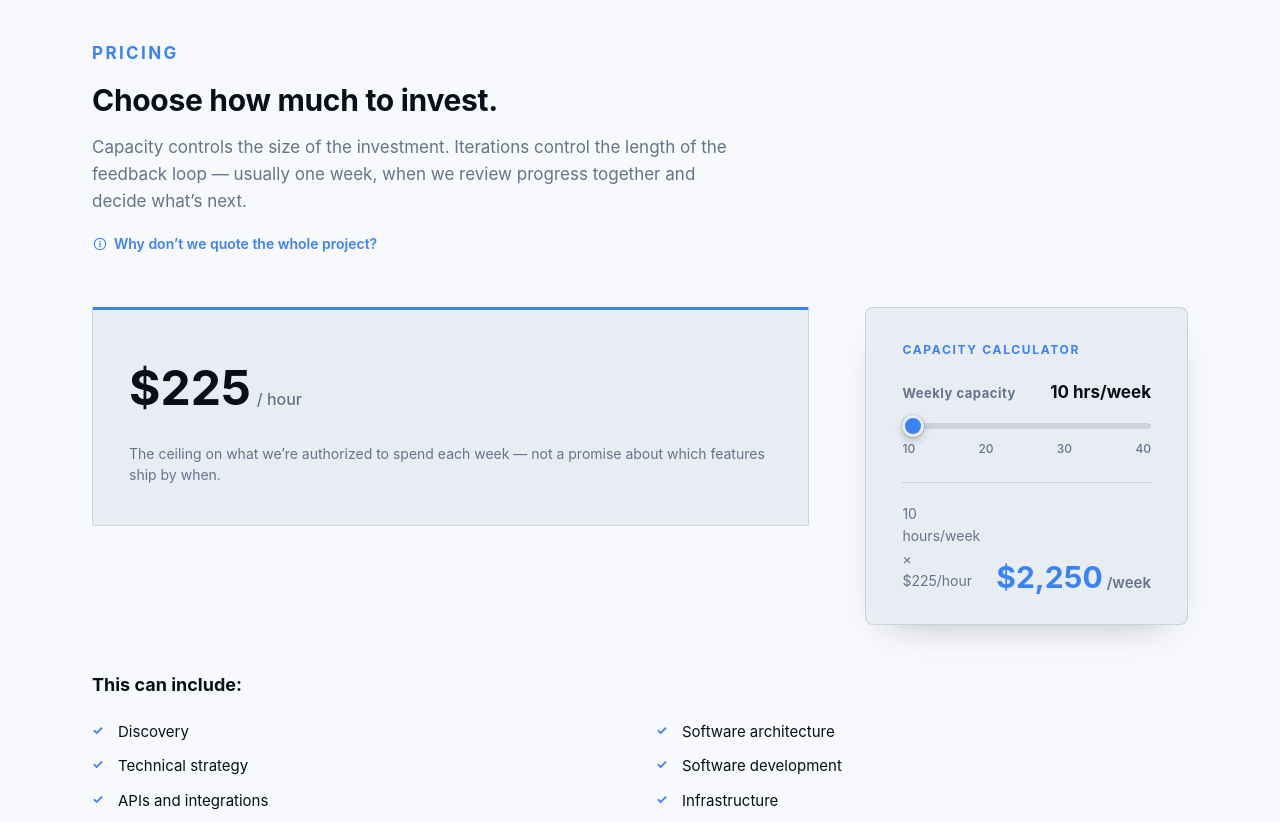
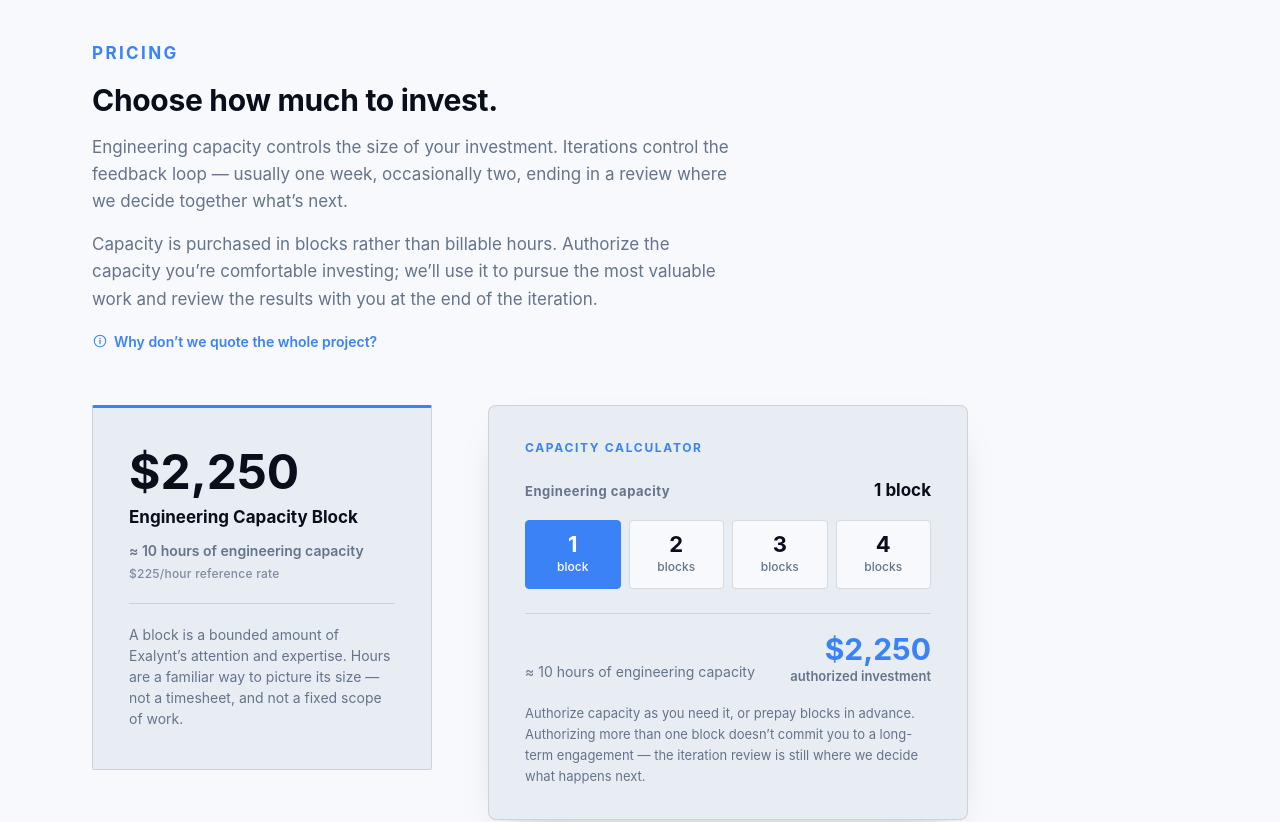
Before and after one commit to exalynt/site, a React (Vite) app: page /work-with-us in a window 1280 px wide. Shown: the part 1580-2402 px from the top of the page. Built offline with nearby package versions, Linux system fonts and the light colour scheme.

Commit message:
Engineering Capacity Blocks

```diff
--- a/src/App.css
+++ b/src/App.css
@@ -1697,100 +1697,90 @@
   color: var(--accent);
 }
 
-.calc-slider-head {
+.calc-head {
   display: flex;
   align-items: baseline;
   justify-content: space-between;
   gap: 12px;
 }
 
-.calc-slider-label {
+.calc-label {
   font-size: 13px;
   font-weight: 700;
   letter-spacing: 0.04em;
   color: var(--text);
 }
 
-.calc-slider-value {
+.calc-value {
   font-family: var(--heading);
   font-size: 17px;
   font-weight: 700;
   color: var(--ink);
 }
 
-.calc-slider {
-  width: 100%;
-  margin: 16px 0 10px;
-  -webkit-appearance: none;
-  appearance: none;
-  height: 6px;
-  border-radius: 3px;
-  outline: none;
+.capacity-options {
+  display: grid;
+  grid-template-columns: repeat(4, 1fr);
+  gap: 8px;
+  margin: 16px 0 24px;
+}
+
+.capacity-option {
+  position: relative;
+  display: flex;
+  flex-direction: column;
+  align-items: center;
+  gap: 2px;
+  padding: 12px 4px;
+  border: 1px solid var(--border);
+  border-radius: 4px;
+  background: var(--bg);
   cursor: pointer;
-
-  &::-webkit-slider-runnable-track {
-    height: 6px;
-    border-radius: 3px;
-    background: transparent;
-  }
-
-  &::-webkit-slider-thumb {
-    -webkit-appearance: none;
-    appearance: none;
-    width: 22px;
-    height: 22px;
-    margin-top: -8px;
-    border-radius: 50%;
+  transition:
+    border-color 0.15s,
+    background 0.15s,
+    color 0.15s;
+
+  input {
+    position: absolute;
+    width: 1px;
+    height: 1px;
+    opacity: 0;
+    pointer-events: none;
+  }
+
+  &:hover {
+    border-color: var(--accent);
+  }
+
+  &:has(input:focus-visible) {
+    outline: 2px solid var(--accent);
+    outline-offset: 3px;
+  }
+
+  &.is-selected {
+    border-color: var(--accent);
     background: var(--accent);
-    border: 3px solid var(--bg-alt);
-    box-shadow:
-      0 0 0 1px var(--border),
-      0 4px 10px -2px rgb(0 0 0 / 35%);
-    transition: transform 0.15s;
-  }
-
-  &::-moz-range-track {
-    height: 6px;
-    border-radius: 3px;
-    background: transparent;
-  }
-
-  &::-moz-range-thumb {
-    width: 22px;
-    height: 22px;
-    border-radius: 50%;
-    background: var(--accent);
-    border: 3px solid var(--bg-alt);
-    box-shadow:
-      0 0 0 1px var(--border),
-      0 4px 10px -2px rgb(0 0 0 / 35%);
-    transition: transform 0.15s;
-  }
-
-  &:hover,
-  &:focus-visible {
-    &::-webkit-slider-thumb {
-      transform: scale(1.1);
+
+    .capacity-option-count,
+    .capacity-option-label {
+      color: var(--color-white);
     }
-
-    &::-moz-range-thumb {
-      transform: scale(1.1);
-    }
-  }
-
-  &:focus-visible {
-    outline: 2px solid var(--accent);
-    outline-offset: 6px;
-  }
-}
-
-.calc-slider-marks {
-  display: flex;
-  justify-content: space-between;
+  }
+}
+
+.capacity-option-count {
+  font-family: var(--heading);
+  font-size: 22px;
+  font-weight: 700;
+  line-height: 1;
+  color: var(--ink);
+}
+
+.capacity-option-label {
   font-size: 12px;
   font-weight: 500;
   color: var(--text);
-  margin-bottom: 24px;
 }
 
 .calc-result-row {
@@ -1818,19 +1808,34 @@
   margin: 0;
   font-family: var(--heading);
   line-height: 1;
-  white-space: nowrap;
+  text-align: right;
+
+  @media (max-width: 420px) {
+    text-align: left;
+  }
 }
 
 .calc-result-amount {
+  display: block;
   font-size: 30px;
   font-weight: 700;
   color: var(--accent);
+  white-space: nowrap;
 }
 
 .calc-result-unit {
-  margin-left: 4px;
-  font-size: 15px;
+  display: block;
+  margin-top: 6px;
+  font-family: var(--sans);
+  font-size: 13px;
   font-weight: 600;
+  color: var(--text);
+}
+
+.calc-note {
+  margin: 20px 0 0;
+  font-size: 13px;
+  line-height: 1.6;
   color: var(--text);
 }
 
@@ -1871,30 +1876,54 @@
 }
 
 .price-card {
+  display: flex;
+  flex-direction: column;
   padding: 40px 36px;
   background: var(--bg-alt);
   border: 1px solid var(--border);
   border-top: 3px solid var(--accent);
   border-radius: 2px;
-  min-width: 220px;
+  min-width: 260px;
+  max-width: 340px;
 }
 
 .price-amount {
   font-family: var(--heading);
   font-size: 48px;
   font-weight: 700;
+  line-height: 1;
   color: var(--ink);
 }
 
 .price-unit {
-  font-size: 16px;
+  margin-top: 10px;
+  font-family: var(--heading);
+  font-size: 17px;
+  font-weight: 700;
+  line-height: 1.3;
+  color: var(--ink);
+}
+
+.price-approx {
+  margin-top: 12px;
+  font-size: 14px;
+  font-weight: 600;
+  color: var(--text);
+}
+
+.price-reference {
+  margin-top: 2px;
+  font-size: 12px;
   font-weight: 500;
+  letter-spacing: 0.02em;
   color: var(--text);
-  margin-left: 6px;
+  opacity: 0.8;
 }
 
 .price-note {
-  margin-top: 16px;
+  margin-top: 20px;
+  padding-top: 20px;
+  border-top: 1px solid var(--border);
   font-size: 14px;
   line-height: 1.5;
   color: var(--text);
--- a/src/pages/work-with-us/components/EstimatesModal.tsx
+++ b/src/pages/work-with-us/components/EstimatesModal.tsx
@@ -36,11 +36,19 @@
           in assumptions before that learning happens.
         </p>
         <p>
-          Traditional projects try to manage that uncertainty by predicting the future in detail. We
-          manage it differently: capacity limits how much is invested, and short iterations limit
-          how long we go before reconsidering the direction. Instead of one large commitment based
-          on early assumptions, we make a series of smaller, informed decisions based on what we
-          know now.
+          Traditional projects try to manage that uncertainty by predicting the future in detail.
+          Hourly billing hands most of it to you, because the meter keeps running. We sit between
+          the two: the engineering capacity you authorize limits how much is invested, and short
+          iterations limit how long we go before reconsidering the direction. Instead of one large
+          commitment based on early assumptions, we make a series of smaller, informed decisions
+          based on what we know now.
+        </p>
+        <p>
+          That also means we share the uncertainty. A capacity block is roughly ten hours of focused
+          engineering, but it isn&rsquo;t a timesheet we reconcile against the minute. When reaching
+          a sensible stopping point takes somewhat more effort than expected, we absorb it rather
+          than sending you a larger bill. You control the investment. Exalynt owns the execution.
+          Together, we decide what happens next.
         </p>
         <blockquote className="pull-quote">
           We don&rsquo;t reduce risk by predicting the future. We reduce it by limiting the size of
--- a/src/pages/work-with-us/sections/ControlSection.tsx
+++ b/src/pages/work-with-us/sections/ControlSection.tsx
@@ -4,14 +4,14 @@
   "What has been learned",
   "What decisions need to be made",
   "What Exalynt recommends exploring next",
-  "How much time has been used",
+  "How much of your authorized engineering capacity has been used",
 ];
 
 const DECISIONS = [
   "Continue in the current direction",
   "Reprioritize — something else has become more valuable",
   "Pivot based on what we learned",
-  "Adjust capacity up or down",
+  "Adjust engineering capacity up or down",
   "Pause before investing further",
   "Stop — the problem is solved, or it’s no longer worth it",
 ];
@@ -61,8 +61,12 @@
         <div className="commitment-box">
           <p className="eyebrow">The Exalynt Commitment</p>
           <p className="commitment-lead">
-            We won&rsquo;t exceed your approved capacity without your agreement, and you keep
-            everything we build along the way.
+            We won&rsquo;t exceed the engineering capacity you&rsquo;ve authorized without your
+            agreement, and you keep everything we build along the way.
+          </p>
+          <p>
+            If reaching a sensible stopping point takes a little more effort than we expected,
+            that&rsquo;s our responsibility &mdash; not an automatic increase to your bill.
           </p>
           <p>
             At the end of each iteration, we&rsquo;ll show you what we did, what we learned, and
--- a/src/pages/work-with-us/sections/CtaSection.tsx
+++ b/src/pages/work-with-us/sections/CtaSection.tsx
@@ -8,8 +8,9 @@
         <p className="eyebrow">Ready when you are</p>
         <h2>Tell us about the problem.</h2>
         <p>
-          No specification required, and no obligation to a giant project. Start with a conversation
-          and see where it leads.
+          No specification required, and no obligation to a giant project. Start with a
+          conversation, authorize a block of engineering capacity when it makes sense, and see where
+          it leads.
         </p>
         <div className="cta-actions">
           <button type="button" className="btn btn-primary" onClick={openContactModal}>
--- a/src/pages/work-with-us/sections/HowWeBuildSection.tsx
+++ b/src/pages/work-with-us/sections/HowWeBuildSection.tsx
@@ -24,7 +24,7 @@
   {
     num: "05",
     title: "Decide",
-    body: "Review what we accomplished and learned, then decide together whether to continue, reprioritize, pivot, adjust capacity, pause, or stop.",
+    body: "Review what we accomplished and learned, then decide together whether to continue, reprioritize, pivot, adjust engineering capacity, pause, or stop.",
   },
 ];
 
@@ -41,6 +41,11 @@
             before continuing. That keeps feedback fast, so when something&rsquo;s off, we find out
             in days, not months.
           </p>
+          <p>
+            Engineering capacity and iteration length are separate decisions. Capacity sets how much
+            you&rsquo;re investing; the iteration sets how soon you get to judge whether that
+            investment is working.
+          </p>
         </div>
 
         <BuildCycleDiagram steps={PROCESS} />
--- a/src/pages/work-with-us/sections/HowWeHelpSection.tsx
+++ b/src/pages/work-with-us/sections/HowWeHelpSection.tsx
@@ -36,8 +36,9 @@
           <p>
             Every engagement starts with a problem, not a technology. You don&rsquo;t need a
             software specification, a multi-month commitment, or even a clear idea of what should be
-            built &mdash; start with a few hours and we&rsquo;ll explore the problem together.
-            Sometimes the right answer is not to build anything, and that is a successful outcome.
+            built &mdash; start with a single block of engineering capacity and we&rsquo;ll explore
+            the problem together. Sometimes the right answer is not to build anything, and that is a
+            successful outcome.
           </p>
           <p>Some examples of the kinds of problems we help organizations work through:</p>
         </div>
--- a/src/pages/work-with-us/sections/OwnershipSection.tsx
+++ b/src/pages/work-with-us/sections/OwnershipSection.tsx
@@ -41,7 +41,7 @@
             <h3>Client-Owned Software</h3>
             <p>
               For organizations that want custom software built specifically for their business. The
-              client funds the engineering work at the standard hourly rate.
+              client funds the engineering work by authorizing engineering capacity.
             </p>
             <ul className="check-list">
               {CLIENT_OWNED_POINTS.map((item) => (
@@ -91,7 +91,7 @@
               </tr>
               <tr>
                 <td>Development</td>
-                <td>$225/hour</td>
+                <td>$2,250 per engineering capacity block</td>
                 <td>Depends on arrangement</td>
               </tr>
               <tr>
@@ -101,7 +101,7 @@
               </tr>
               <tr>
                 <td>Maintenance</td>
-                <td>Client or hourly Exalynt engagement</td>
+                <td>Client, or continued Exalynt capacity</td>
                 <td>Exalynt</td>
               </tr>
               <tr>
--- a/src/pages/work-with-us/sections/PricingSection.tsx
+++ b/src/pages/work-with-us/sections/PricingSection.tsx
@@ -2,12 +2,11 @@
 import { InfoIcon } from "../../../icons";
 import { EstimatesModal } from "../components/EstimatesModal";
 
-const HOURLY_RATE = 225;
-const MIN_HOURS = 10;
-const MAX_HOURS = 40;
-const STEP_HOURS = 10;
-const DEFAULT_HOURS = 10;
-const HOUR_MARKS = [10, 20, 30, 40];
+const BLOCK_PRICE = 2250;
+const BLOCK_HOURS = 10;
+const REFERENCE_RATE = 225;
+const BLOCK_OPTIONS = [1, 2, 3, 4];
+const DEFAULT_BLOCKS = 1;
 
 const PRICING_INCLUDES = [
   "Discovery",
@@ -22,10 +21,10 @@
 ];
 
 function PricingSection() {
-  const [hours, setHours] = useState(DEFAULT_HOURS);
+  const [blocks, setBlocks] = useState(DEFAULT_BLOCKS);
   const [estimatesModalOpen, setEstimatesModalOpen] = useState(false);
-  const weeklyCost = hours * HOURLY_RATE;
-  const fillPercent = ((hours - MIN_HOURS) / (MAX_HOURS - MIN_HOURS)) * 100;
+  const authorizedInvestment = blocks * BLOCK_PRICE;
+  const approximateHours = blocks * BLOCK_HOURS;
 
   return (
     <section id="pricing" className="section">
@@ -34,9 +33,14 @@
           <p className="eyebrow">Pricing</p>
           <h2>Choose how much to invest.</h2>
           <p>
-            Capacity controls the size of the investment. Iterations control the length of the
-            feedback loop &mdash; usually one week, when we review progress together and decide
-            what&rsquo;s next.
+            Engineering capacity controls the size of your investment. Iterations control the
+            feedback loop &mdash; usually one week, occasionally two, ending in a review where we
+            decide together what&rsquo;s next.
+          </p>
+          <p>
+            Capacity is purchased in blocks rather than billable hours. Authorize the capacity
+            you&rsquo;re comfortable investing; we&rsquo;ll use it to pursue the most valuable work
+            and review the results with you at the end of the iteration.
           </p>
           <button
             type="button"
@@ -50,51 +54,65 @@
 
         <div className="pricing-grid">
           <div className="price-card">
-            <span className="price-amount">$225</span>
-            <span className="price-unit">/ hour</span>
+            <span className="price-amount">${BLOCK_PRICE.toLocaleString()}</span>
+            <span className="price-unit">Engineering Capacity Block</span>
+            <span className="price-approx">
+              &asymp; {BLOCK_HOURS} hours of engineering capacity
+            </span>
+            <span className="price-reference">${REFERENCE_RATE}/hour reference rate</span>
             <p className="price-note">
-              The ceiling on what we&rsquo;re authorized to spend each week &mdash; not a promise
-              about which features ship by when.
+              A block is a bounded amount of Exalynt&rsquo;s attention and expertise. Hours are a
+              familiar way to picture its size &mdash; not a timesheet, and not a fixed scope of
+              work.
             </p>
           </div>
 
           <div className="calc-box">
             <p className="calc-eyebrow">Capacity calculator</p>
 
-            <div className="calc-slider-head">
-              <label htmlFor="hours-slider" className="calc-slider-label">
-                Weekly capacity
-              </label>
-              <span className="calc-slider-value">{hours} hrs/week</span>
+            <div className="calc-head">
+              <span className="calc-label">Engineering capacity</span>
+              <span className="calc-value">
+                {blocks} {blocks === 1 ? "block" : "blocks"}
+              </span>
             </div>
-            <input
-              id="hours-slider"
-              type="range"
-              className="calc-slider"
-              min={MIN_HOURS}
-              max={MAX_HOURS}
-              step={STEP_HOURS}
-              value={hours}
-              onChange={(e) => setHours(Number(e.target.value))}
-              style={{
-                background: `linear-gradient(to right, var(--accent) ${fillPercent}%, var(--border) ${fillPercent}%)`,
-              }}
-            />
-            <div className="calc-slider-marks" aria-hidden="true">
-              {HOUR_MARKS.map((mark) => (
-                <span key={mark}>{mark}</span>
+
+            <div
+              className="capacity-options"
+              role="radiogroup"
+              aria-label="Engineering capacity blocks"
+            >
+              {BLOCK_OPTIONS.map((count) => (
+                <label
+                  key={count}
+                  className={`capacity-option${count === blocks ? " is-selected" : ""}`}
+                >
+                  <input
+                    type="radio"
+                    name="capacity-blocks"
+                    value={count}
+                    checked={count === blocks}
+                    onChange={() => setBlocks(count)}
+                  />
+                  <span className="capacity-option-count">{count}</span>
+                  <span className="capacity-option-label">{count === 1 ? "block" : "blocks"}</span>
+                </label>
               ))}
             </div>
 
             <div className="calc-result-row">
-              <p className="calc-line">
-                {hours} hours/week &times; ${HOURLY_RATE}/hour
-              </p>
+              <p className="calc-line">&asymp; {approximateHours} hours of engineering capacity</p>
               <p className="calc-result">
-                <span className="calc-result-amount">${weeklyCost.toLocaleString()}</span>
-                <span className="calc-result-unit">/week</span>
+                <span className="calc-result-amount">${authorizedInvestment.toLocaleString()}</span>
+                <span className="calc-result-unit">authorized investment</span>
               </p>
             </div>
+
+            <p className="calc-note">
+              Authorize capacity as you need it, or prepay blocks in advance. Authorizing more than
+              one block doesn&rsquo;t commit you to a long-term engagement &mdash; the iteration
+              review is still where we decide what happens next.
+            </p>
           </div>
         </div>
 
@@ -106,8 +124,8 @@
             ))}
           </ul>
           <p>
-            Need only a few hours to investigate something? Start there. Capacity can change at any
-            iteration review as needs evolve.
+            Want to investigate something small first? A single block is a reasonable place to
+            start. Capacity can change at any iteration review as needs evolve.
           </p>
         </div>
       </div>
```
